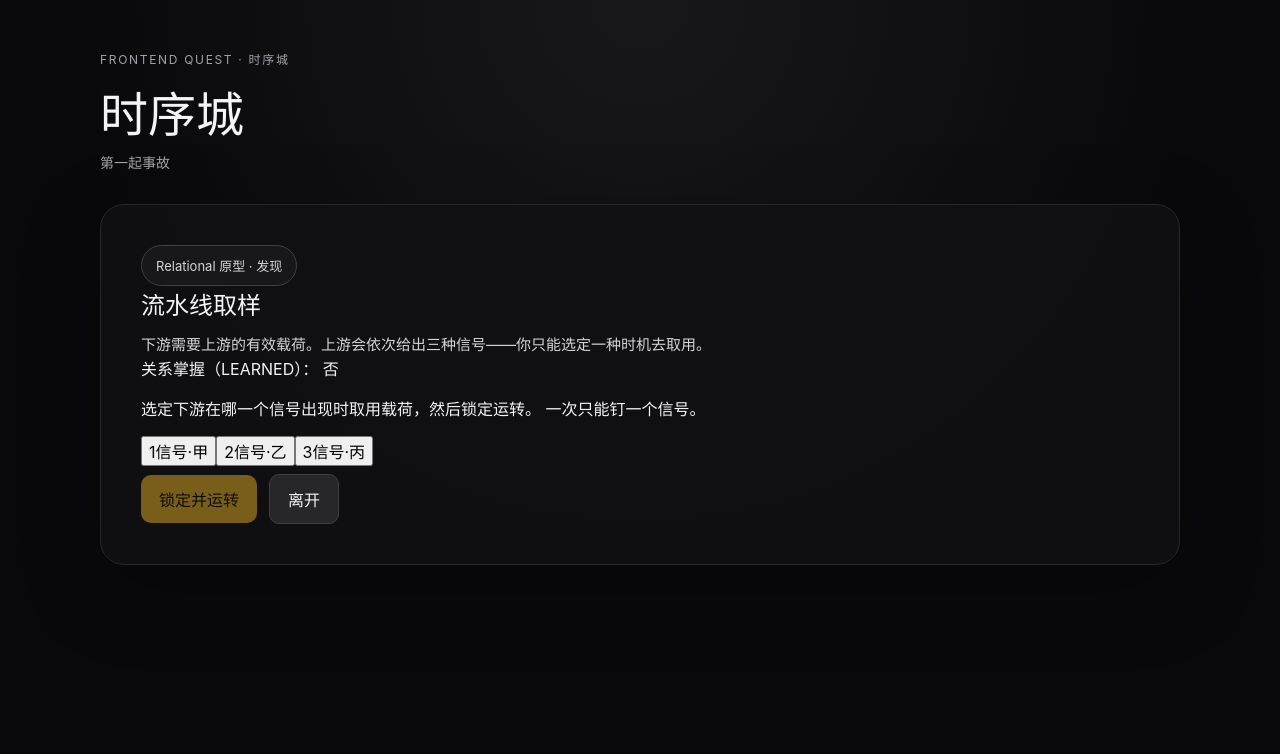
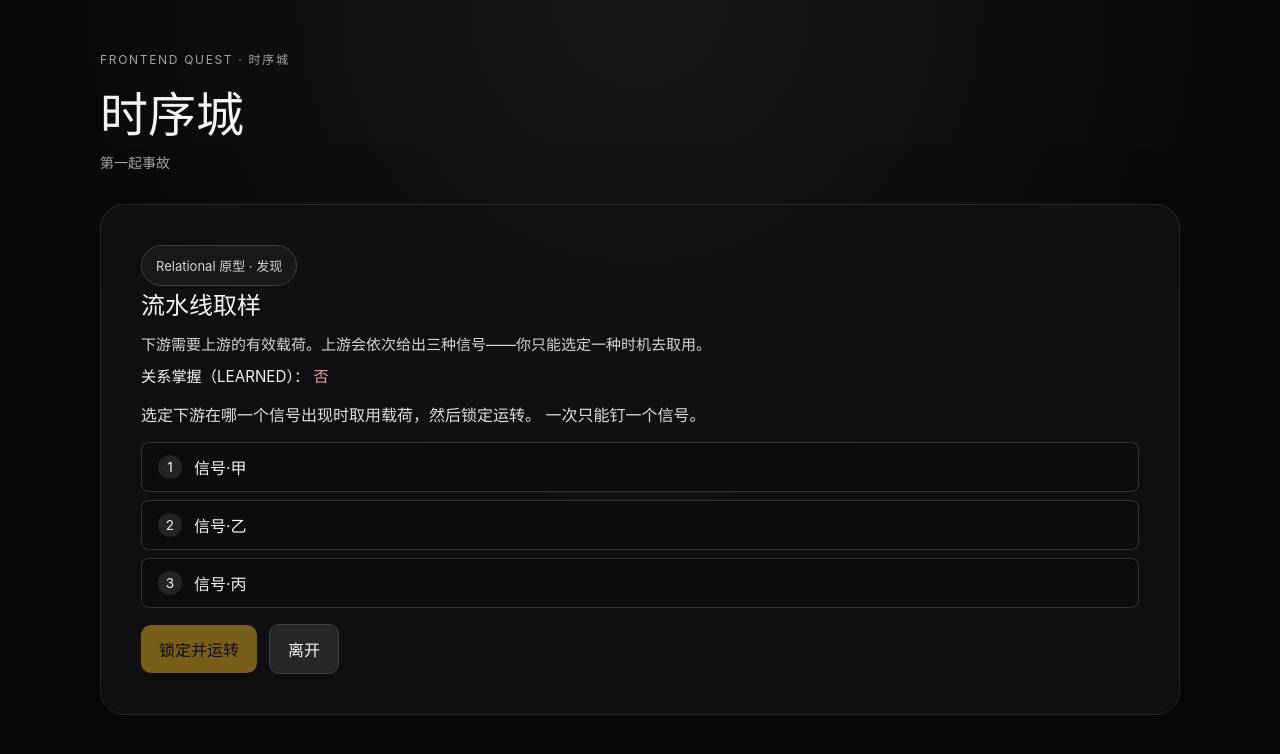
Before and after one commit to AsherHuangDong/frontend-quest, a React (Vite) app: page / in a window 1280 px wide. Both pictures are taken after a click on the button "Relational 原型（完成/就绪关系）". Shown: the top 754 px of the page. Built offline with nearby package versions, Linux system fonts and the light colour scheme.

Commit message:
style(relational): lab signal list and LEARNED status

```diff
--- a/src/styles.css
+++ b/src/styles.css
@@ -235,3 +235,54 @@ h3 { margin: 0 0 12px; font-size: 16px; color: #e4e4e7; }
   .quest-card { flex-direction:column; align-items:flex-start; gap:16px; }
   .action-bar { flex-direction:column; }
 }
+
+/* Relational prototype */
+.relational-lab .rel-hint {
+  opacity: 0.9;
+  margin: 0.75rem 0;
+}
+.relational-lab .rel-status-row {
+  margin: 0.5rem 0 1rem;
+  font-size: 0.95rem;
+}
+.relational-lab .rel-signal-list {
+  display: flex;
+  flex-direction: column;
+  gap: 0.5rem;
+  margin: 1rem 0;
+}
+.relational-lab .rel-signal {
+  display: flex;
+  align-items: center;
+  gap: 0.75rem;
+  text-align: left;
+  padding: 0.75rem 1rem;
+  border-radius: 8px;
+  border: 1px solid rgba(255, 255, 255, 0.15);
+  background: rgba(0, 0, 0, 0.2);
+  color: inherit;
+  cursor: pointer;
+}
+.relational-lab .rel-signal.selected {
+  border-color: rgba(120, 200, 255, 0.7);
+  background: rgba(40, 80, 120, 0.35);
+}
+.relational-lab .rel-ord {
+  display: inline-flex;
+  width: 1.5rem;
+  height: 1.5rem;
+  align-items: center;
+  justify-content: center;
+  border-radius: 50%;
+  background: rgba(255, 255, 255, 0.1);
+  font-size: 0.85rem;
+}
+.relational-lab .ok {
+  color: #6dcf9a;
+}
+.relational-lab .bad {
+  color: #f0a0a0;
+}
+.relational-lab .muted {
+  opacity: 0.7;
+}
```
